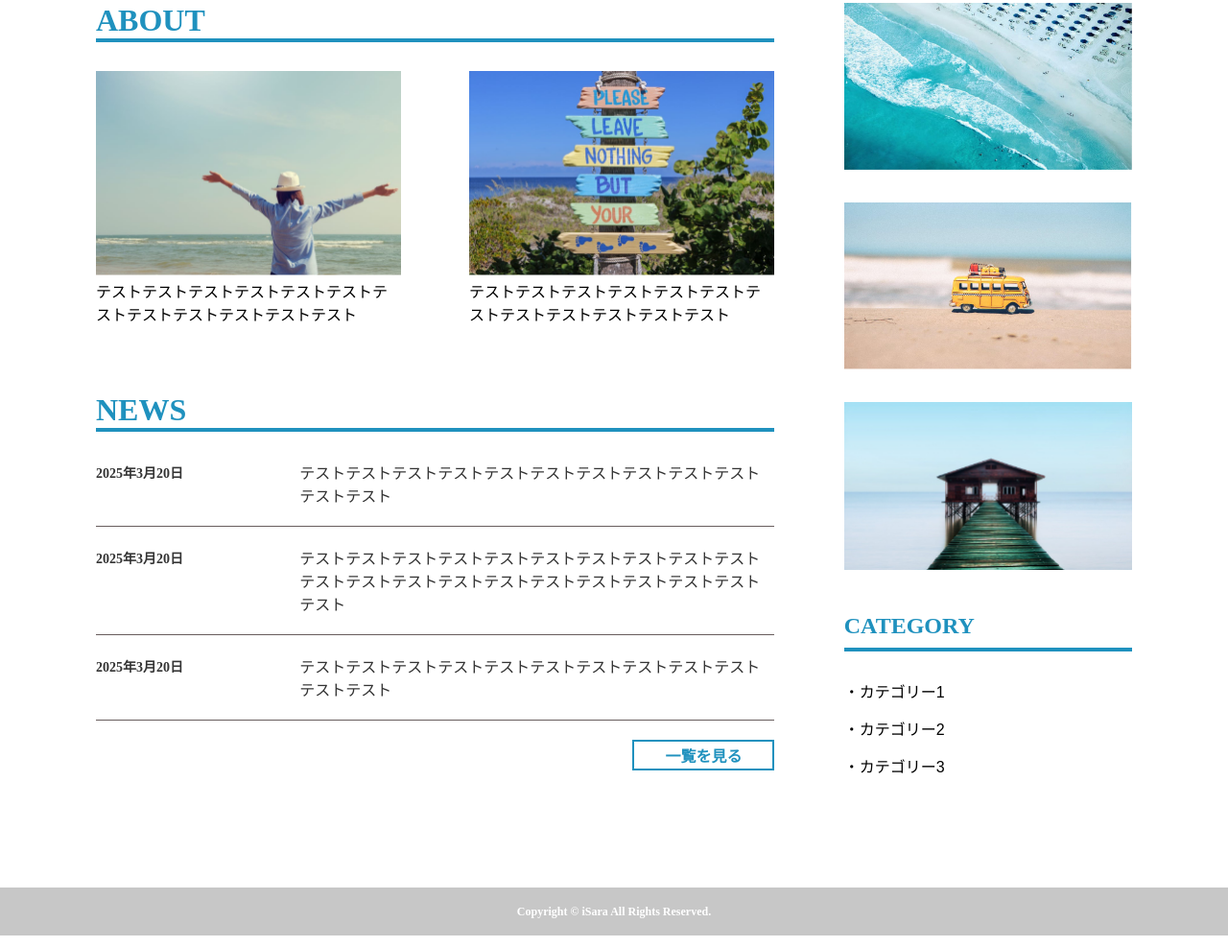
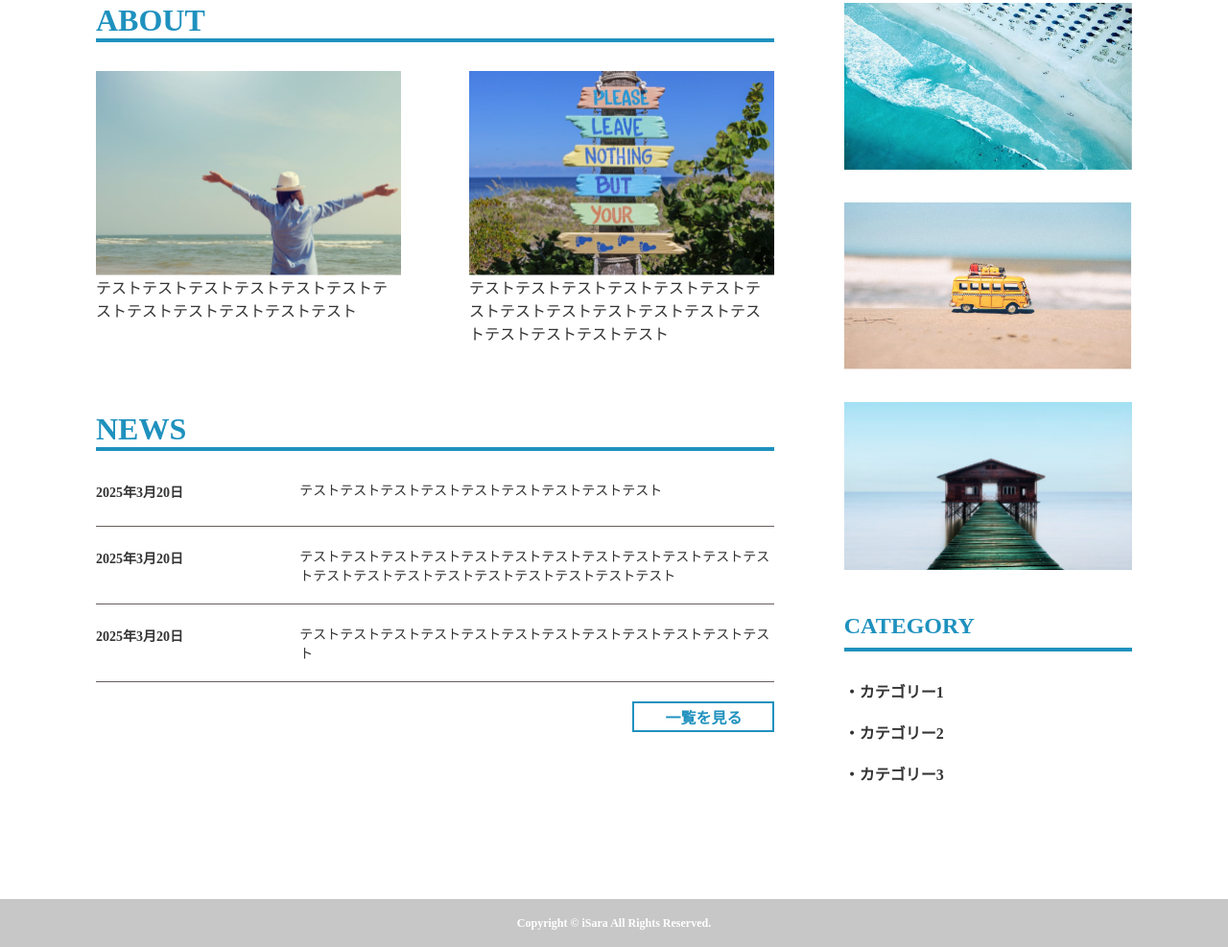
Before and after one commit to kaz-mathui/isara, a plain HTML site: page docs/index.html in a window 1280 px wide. Shown: the part 721-1708 px from the top of the page at 96% size. Drawn offline with Linux system fonts and the light colour scheme.

Commit message:
Add files via upload

```diff
--- a/docs/css/responsive.css
+++ b/docs/css/responsive.css
@@ -23,6 +23,9 @@
     }
     .article-wrapper{
         width: 100%;
+    }
+    .article-wrapper h1{
+        font: Bold 22px YuGothic;
     }
     .about-area{
         width: 100%;
@@ -83,12 +86,13 @@
         padding-top: 20px;
     }
     .category-area li{
+        font-size: 14px;
         padding-bottom: 13px;
     }
     footer{
         margin-top: 47px;
         height: 40px;
-        font: Bold 11px YuGothic;
+        font: Bold 10px YuGothic;
     }
 
 }
--- a/docs/css/stylesheet.css
+++ b/docs/css/stylesheet.css
@@ -49,7 +49,6 @@ li {
 }
 .contents-wrapper{
     padding-top: 100px;
-    display: flex;
 }
 .article-wrapper{
     width: 65.5%;
@@ -57,7 +56,6 @@ li {
     flex-flow: column nowrap;
 }
 .article-wrapper h1{
-    display: flex;
     justify-content: flex-start;
     font: Bold 32px YuGothic;
     color: #1F91BE;
@@ -72,8 +70,16 @@ li {
     width: 100%;
 }
 .about-list div{
+    display: flex;
+    flex-flow: column nowrap;
     padding-top: 30px;
     width: 45%;
+}
+.about-list p{
+    font: Medium YuGothic;
+    font-size: 16px;
+    letter-spacing: 0;
+    color: #333333;
 }
 .about-list{
     display: flex;
@@ -90,10 +96,11 @@ li {
 }
 .news h2{
     font: Bold 14px/28px YuGothic;
-    width: 20%;
+    width:100px;
 }
 .news p{
-    font: Medium 14px/24px YuGothic;
+    font: Medium YuGothic;
+    font-size: 14px;
     width: 70%;
 }
 .news {
@@ -103,7 +110,6 @@ li {
     border-bottom: 1px solid rgb(104, 93, 93);
     padding-bottom: 20px;
     margin-bottom: 20px;
-    font: Medium 14px/24px YuGothic;
     letter-spacing: 0;
     color: #333333;
 }
@@ -141,6 +147,8 @@ li {
 }
 .category-area li{
     padding-bottom: 15px;
+    font: Bold 16px/28px YuGothic;
+    color: #333333;
 }
 footer{
     margin-top: 100px;
--- a/docs/index.html
+++ b/docs/index.html
@@ -39,8 +39,8 @@
                         <p>テストテストテストテストテストテストテストテストテストテストテストテスト</p>
                     </div>
                     <div>
-                        <img src="./test1-img/about2.jpg" alt="PLEASE LEAVE NOTHING BUT YOUR 足跡の絵 が描かれた看板">
-                        <p>テストテストテストテストテストテストテストテストテストテストテストテスト</p>
+                        <img src="./test1-img/about2.jpg" alt="PLEASE LEAVE NOTHING BUT YOUR 足跡の絵が描かれた看板">
+                        <p>テストテストテストテストテストテストテストテストテストテストテストテストテストテストテストテストテスト</p>
                     </div>
                 </div>
             </div>
@@ -51,7 +51,7 @@
                 <div class = "news-list">
                     <div class = "news">
                         <h2>2025年3月20日</h2>
-                        <p>テストテストテストテストテストテストテストテストテストテストテストテスト</p>
+                        <p>テストテストテストテストテストテストテストテストテスト</p>
                     </div>
                     <div class = "news">
                         <h2>2025年3月20日</h2>
```
